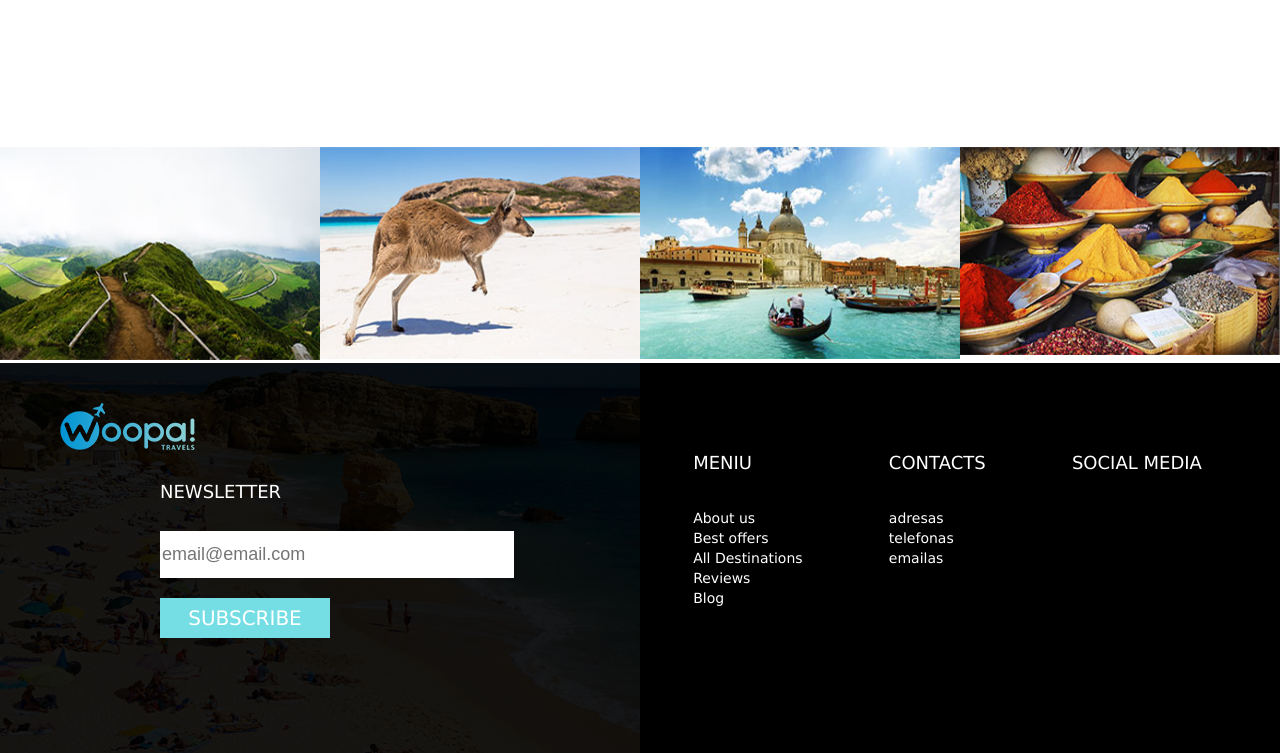
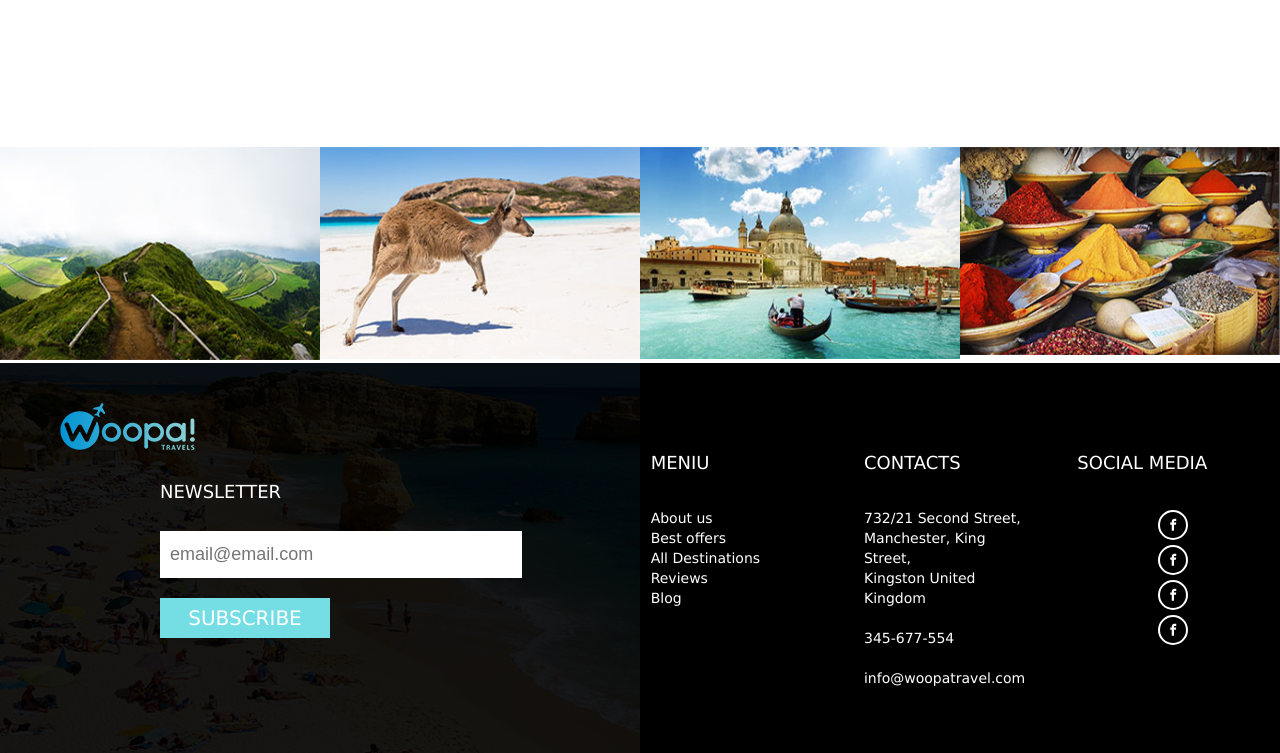
Before and after one commit to Nereikia/WoopaTravel, a plain HTML site: page All-destinations.html in a window 1280 px wide. Shown: the part 3051-3804 px from the top of the page. Drawn offline with Linux system fonts and the light colour scheme; files whose address does not match are found by name; a web font is replaced by a local one.

Commit message:
ninth commit

```diff
--- a/All-destinations.html
+++ b/All-destinations.html
@@ -22,9 +22,9 @@ font-family: 'Amiko', sans-serif;-->
 		        <nav class="main-nav">
 				    <ul>
                         <li><a href="index.html">Home</a></li>
-                        <li><a href=#>About us</a></li>
+                        <li><a href="About-us.html">About us</a></li>
                         <li><a href=#best>Best offers</a></li>
-                        <li><a href=#all-destinations>All Destinations</a></li>
+                        <li><a href="All-destinations.html">All Destinations</a></li>
                         <li><a href=#recommend>Reviews</a></li>
                         <li><a href=#blog>Blog</a></li>
                         <li><a href=#contacts>Contacts</a></li>
@@ -328,7 +328,6 @@ font-family: 'Amiko', sans-serif;-->
 
     </section>
     <footer id="contacts">
-    <section style="width:50%">
         <div class="left">
             <div clas="footer-logo">
                 <a href=#><img src="Images/logo-footer.png"></a>
@@ -342,15 +341,13 @@ font-family: 'Amiko', sans-serif;-->
             </div>
 
         </div>
-    </section>
-    <section style="width:50%">
-        <div class="right" style="width:100%">
-            <div style="margin-left:45px;">
+        <div class="right">
+            <div>
                 <h2>meniu</h2>
                 <ul>
-                    <li><a href=#>About us</a></li>
+                    <li><a href="About-us.html">About us</a></li>
                     <li><a href=#best>Best offers</a></li>
-                    <li><a href=#all-destinations>All Destinations</a></li>
+                    <li><a href="All-destinations.html">All Destinations</a></li>
                     <li><a href=#recommend>Reviews</a></li>
                     <li><a href=#blog>Blog</a></li>
                 </ul>
@@ -358,18 +355,24 @@ font-family: 'Amiko', sans-serif;-->
             <div>
                 <h2>contacts</h2>
                 <ul>
-                    <li>adresas</li>
-                    <li>telefonas</li>
-                    <li>emailas</li>
+                    <li>732/21 Second Street,<br>
+                            Manchester, King<br>  Street,<br>
+                            Kingston United<br>  Kingdom</li><br>
+                    <li>345-677-554</li><br>
+                    <li>info@woopatravel.com</li>
                 </ul>
             </div>
-            <div>
+            <div >
                 <h2>social media</h2>
+                <ul class="social-media">
+                                <li class="facebook"><a href=#>facebook</a></li>
+                                <li class="instagram"><a href=#>instagram</a></li>
+                                <li class="pinterest"><a href=#>pinterest</a></li>
+                                <li class="traveladvisor"><a href=#>traveladvisor</a></li>
+                            </ul>
 
             </div>
         </div>
-
-    </section>
 
     </footer>
 
--- a/less/WoopTravel.less
+++ b/less/WoopTravel.less
@@ -317,14 +317,18 @@ table {
         width:260px;
         border: none;
         background-color: #ff3d3e;
-        font-family: Verdana;
-        font-size: 18px;
-        color:white;
         margin:0 auto 50px;
         padding:inherit;
         text-align: center;
         display:block;
         text-transform: uppercase;
+        a{
+            text-decoration: none;
+            font-family: Verdana;
+            font-size: 18px;
+            color:white;
+        }
+
     }
 }
 .all-destinations{
@@ -464,7 +468,70 @@ table {
 
 }
 
-.left{
+
+
+#contacts{
+    display:flex;
+    justify-content: center;
+    flex-wrap: wrap;
+    .right{
+    background-color: #000;
+    background-size: cover;
+    color:white;
+    display:flex;
+    justify-content: space-around;
+    width: 50%;
+        div{
+            width:30%;
+        }
+    h2{
+        font-family:Verdana;
+        font-size: 18px;
+        color:white;
+        text-transform: uppercase;
+        margin-bottom: 35px;
+        white-space: nowrap;
+        margin-top:90px;
+    }
+    li >*, >*{
+        text-decoration: none;
+        font-family:Verdana;
+        font-size: 14px;
+        color:white;
+        line-height: 20px;
+        white-space: nowrap;
+    }
+        .social-media{
+            text-align: center;
+            li{
+                             a {
+                            font-size: 0;
+                            line-height: 0;
+                            text-decoration: none;
+                            &:before {
+                                font-family: 'icomoon';
+                                font-size: 12px;
+                                color: #FFF;
+                                margin:5px;
+                                border:solid 2px white;
+                                border-radius: 50%;
+                                padding:7px;
+                                line-height:35px;
+
+                                 }
+                            }
+                        &.facebook a:before {
+                          content: '\ea90';}
+                        &.instagram a:before {
+                          content: '\ea90';}
+                        &.pinterest a:before {
+                          content: '\ea90';}
+                        &.traveladvisor a:before {
+                          content: '\ea90';}
+                        }
+        }
+}
+    .left{
     background:
     linear-gradient(
       rgba(0, 0, 0, 0.9),
@@ -474,7 +541,7 @@ table {
     background-repeat: no-repeat;
     background-size: cover;
     background-position: center;
-    width:100%;
+    width:50%;
     img{
         margin:40px 0 30px 60px;
 
@@ -496,6 +563,7 @@ table {
                 width: 350px;
                 border:none;
                 font-size:18px;
+                padding-left:10px;
 
                 }
             button{
@@ -513,39 +581,6 @@ table {
             }
 
 }
-.right{
-    background-color: #000;
-    background-size: cover;
-    color:white;
-    display:flex;
-    justify-content: space-around;
-    height:390px;
-    width:635px;
-    >*{
-        margin-right:70px;
-    }
-    h2{
-        font-family:Verdana;
-        font-size: 18px;
-        color:white;
-        text-transform: uppercase;
-        margin-bottom: 35px;
-        white-space: nowrap;
-        margin-top:90px;
-    }
-    li >*, >*{
-        text-decoration: none;
-        font-family:Verdana;
-        font-size: 14px;
-        color:white;
-        line-height: 20px;
-        white-space: nowrap;
-    }
-}
-footer{
-    display:flex;
-    justify-content: center;
-    flex-wrap: wrap;
 }
 .our-staff{
     h2{
```
Also changed, not shown: About-us.html (+18 -15 lines), index.html (+16 -13 lines), css/WoopTravel.css.
